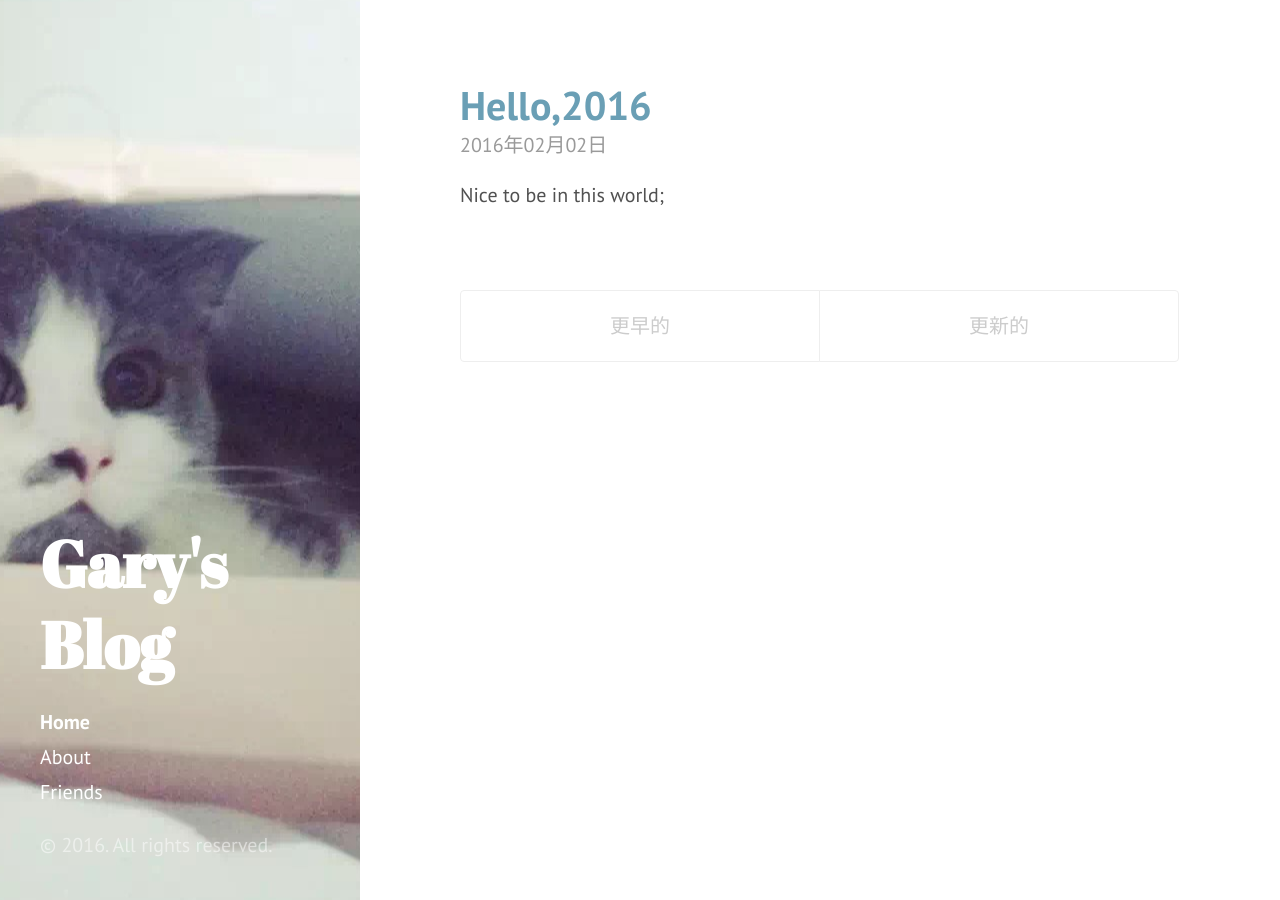
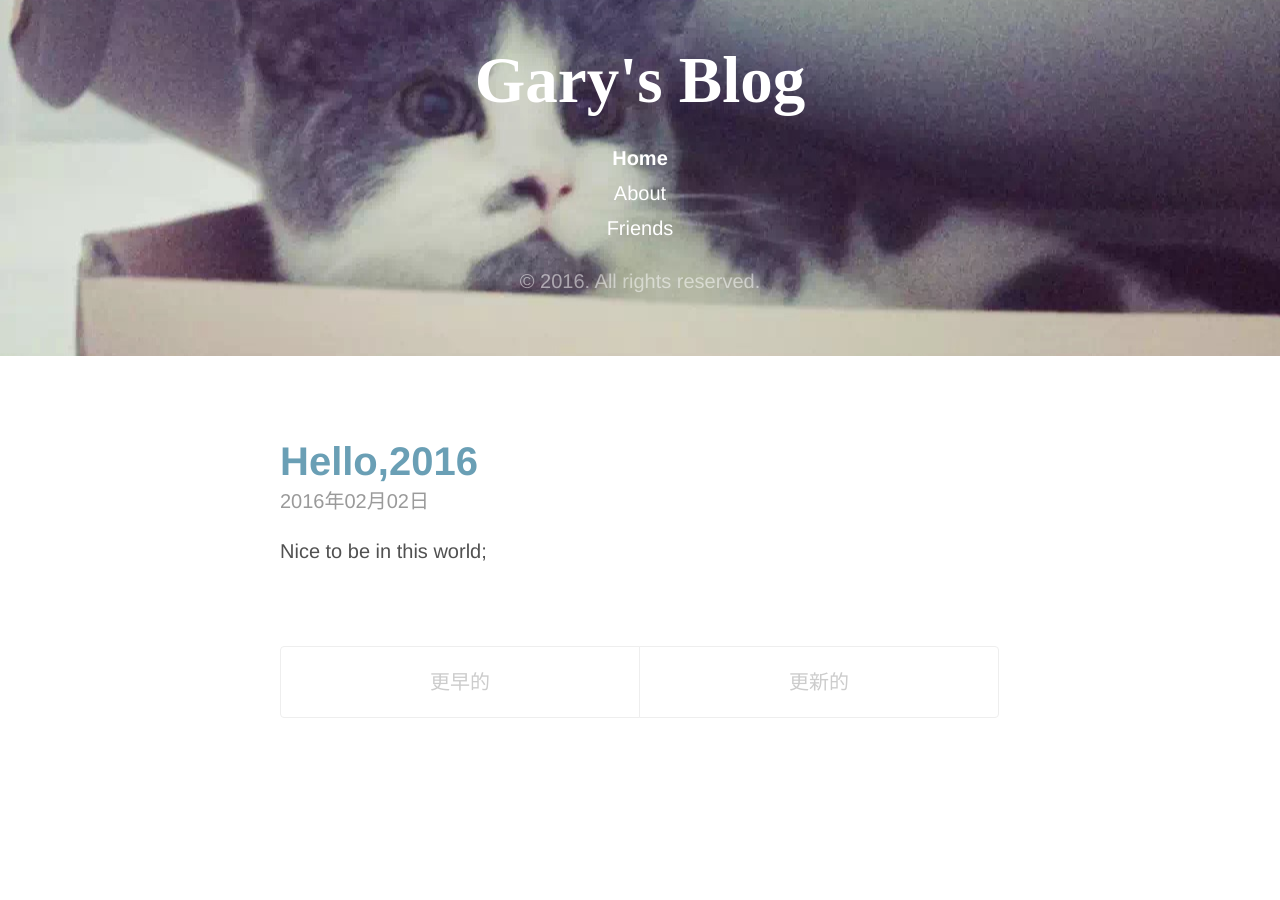
Before and after one commit to liues1992/liues1992.github.io, a Jekyll site: the page built from index.html, in a window 1280 px wide. Built offline with Jekyll 4.4.1, drawn with Linux system fonts in a browser that asks for light colours; the list of posts is cut into pages by our own code.

Commit message:
update some css....

```diff
--- a/_includes/head.html
+++ b/_includes/head.html
@@ -18,7 +18,7 @@
   <link rel="stylesheet" href="{{ site.baseurl }}public/css/poole.css">
   <link rel="stylesheet" href="{{ site.baseurl }}public/css/syntax.css">
   <link rel="stylesheet" href="{{ site.baseurl }}public/css/hyde.css">
-  <link rel="stylesheet" href="http://fonts.googleapis.com/css?family=PT+Sans:400,400italic,700|Abril+Fatface">
+  <!-- <link rel="stylesheet" href="http://fonts.googleapis.com/css?family=PT+Sans:400,400italic,700|Abril+Fatface"> -->
 
   <!-- Icons -->
   <link rel="apple-touch-icon-precomposed" sizes="144x144" href="{{ site.baseurl }}public/apple-touch-icon-144-precomposed.png">
--- a/public/css/hyde.css
+++ b/public/css/hyde.css
@@ -34,11 +34,11 @@
 html {
   font-family: "PT Sans", Helvetica, Arial, sans-serif;
 }
-@media (min-width: 48em) {
+/*@media (min-width: 48em) {
   html {
     font-size: 16px;
   }
-}
+}*/
 @media (min-width: 58em) {
   html {
     font-size: 20px;
@@ -59,9 +59,10 @@ html {
   color: rgba(255,255,255,.5);
   background-color: #202020;
   background:  no-repeat center;
+  background-size: cover;
   background-image: url('../images/IMG_6312.JPG');
 }
-@media (min-width: 48em) {
+/*@media (min-width: 48em) {
   .sidebar {
     position: fixed;
     top: 0;
@@ -70,7 +71,7 @@ html {
     width: 18rem;
     text-align: left;
   }
-}
+}*/
 
 /* Sidebar links */
 .sidebar a {
@@ -107,14 +108,14 @@ a.sidebar-nav-item:focus {
  * contents to the bottom of the sidebar in tablets and up.
  */
 
-@media (min-width: 48em) {
+/*@media (min-width: 48em) {
   .sidebar-sticky {
     position: absolute;
     right:  1rem;
     bottom: 1rem;
     left:   1rem;
   }
-}
+}*/
 
 
 /* Container
@@ -128,21 +129,21 @@ a.sidebar-nav-item:focus {
   padding-bottom: 4rem;
 }
 
-@media (min-width: 48em) {
+/*@media (min-width: 48em) {
   .content {
     max-width: 38rem;
     margin-left: 20rem;
     margin-right: 2rem;
   }
-}
+}*/
 
-@media (min-width: 64em) {
+/*@media (min-width: 64em) {
   .content {
     margin-left: 22rem;
     margin-right: 4rem;
   }
 }
-
+*/
 
 /*
  * Reverse layout
@@ -150,7 +151,7 @@ a.sidebar-nav-item:focus {
  * Flip the orientation of the page by placing the `.sidebar` on the right.
  */
 
-@media (min-width: 48em) {
+/*@media (min-width: 48em) {
   .layout-reverse .sidebar {
     left: auto;
     right: 0;
@@ -159,7 +160,7 @@ a.sidebar-nav-item:focus {
     margin-left: 2rem;
     margin-right: 20rem;
   }
-}
+}*/
 
 @media (min-width: 64em) {
   .layout-reverse .content {
```
